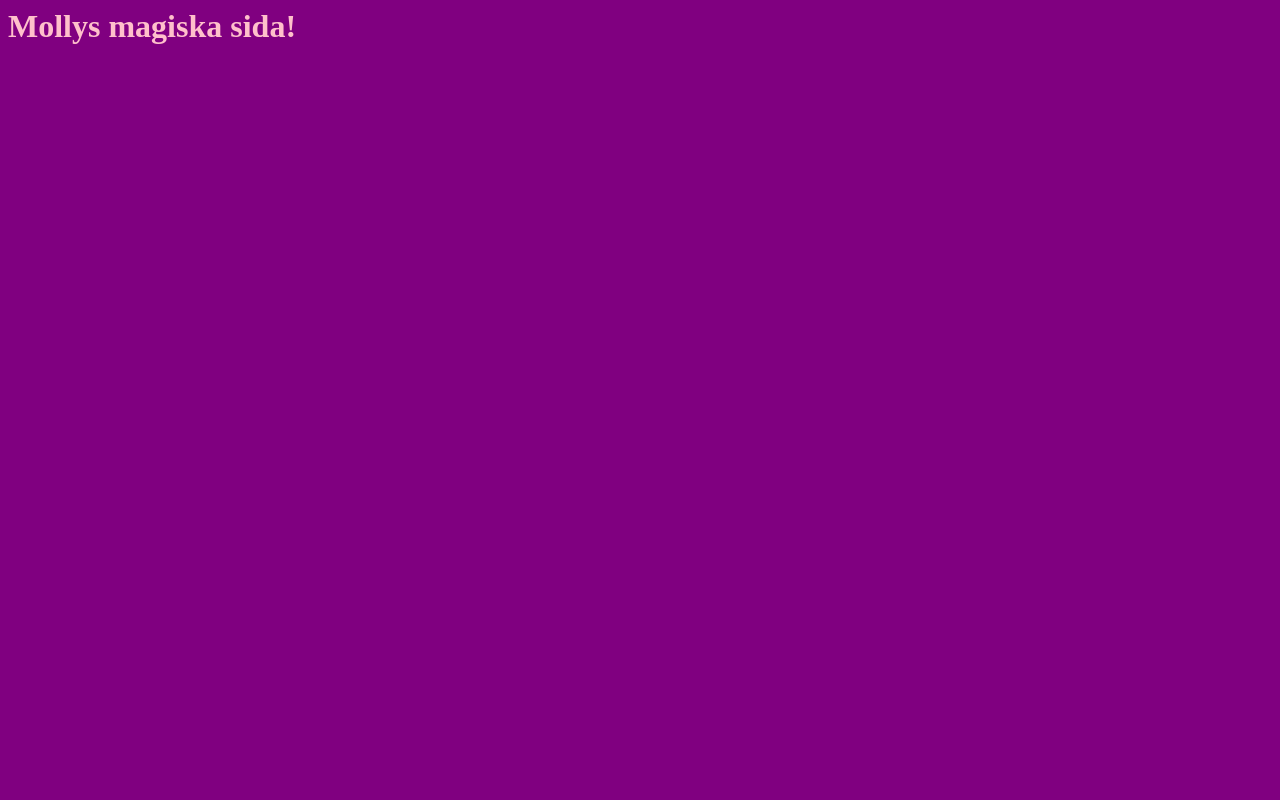
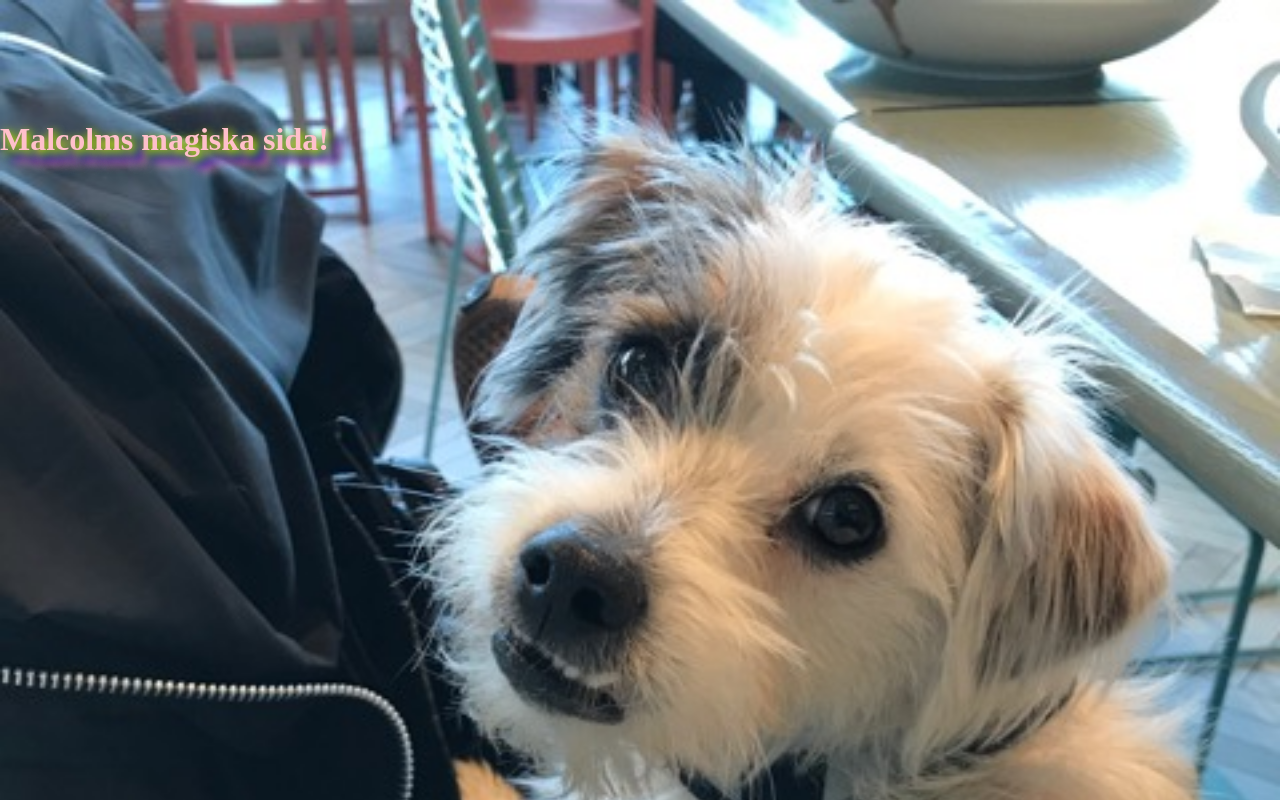
Before and after one commit to momoma/webtest, a plain HTML site: page index.html in a window 1280 px wide. Shown: the top 800 px of the page. Drawn offline with Linux system fonts and the light colour scheme.

Commit message:
background malcolm text shadow

```diff
--- a/index.html
+++ b/index.html
@@ -1,15 +1,42 @@
 <html>
 <head>
-  <title>Mollys magiska sida!</title>
+  <title>Malcolms magiska sida!</title>
   <style>
     body {
       background: purple;
+      margin :0px;
     }
 
     h1 {
       color: pink;
+      position:absolute;
+      top:100px;
+      text-shadow:
+         3px  3px 10px yellow,
+         6px  6px 10px green,
+         9px  9px 10px blue,
+        12px 12px 10px purple,
+        15px 15px 10px pink;
+        transition: all .5s;
+    }
+
+    h1:hover {
+      color: purple;
+      text-shadow:
+        15px 15px 10px pink,
+        12px 12px 10px purple,
+         9px  9px 10px blue,
+         6px  6px 10px green,
+         3px  3px 10px yellow;
+    }
+
+    img {
+      width: 100%
     }
   </style>
 </head>
-<body><h1>Mollys magiska sida!</h1></body>
+<body>
+  <h1>Malcolms magiska sida!</h1>
+  <img src="malcolm.jpg">
+</body>
 </html>
```
